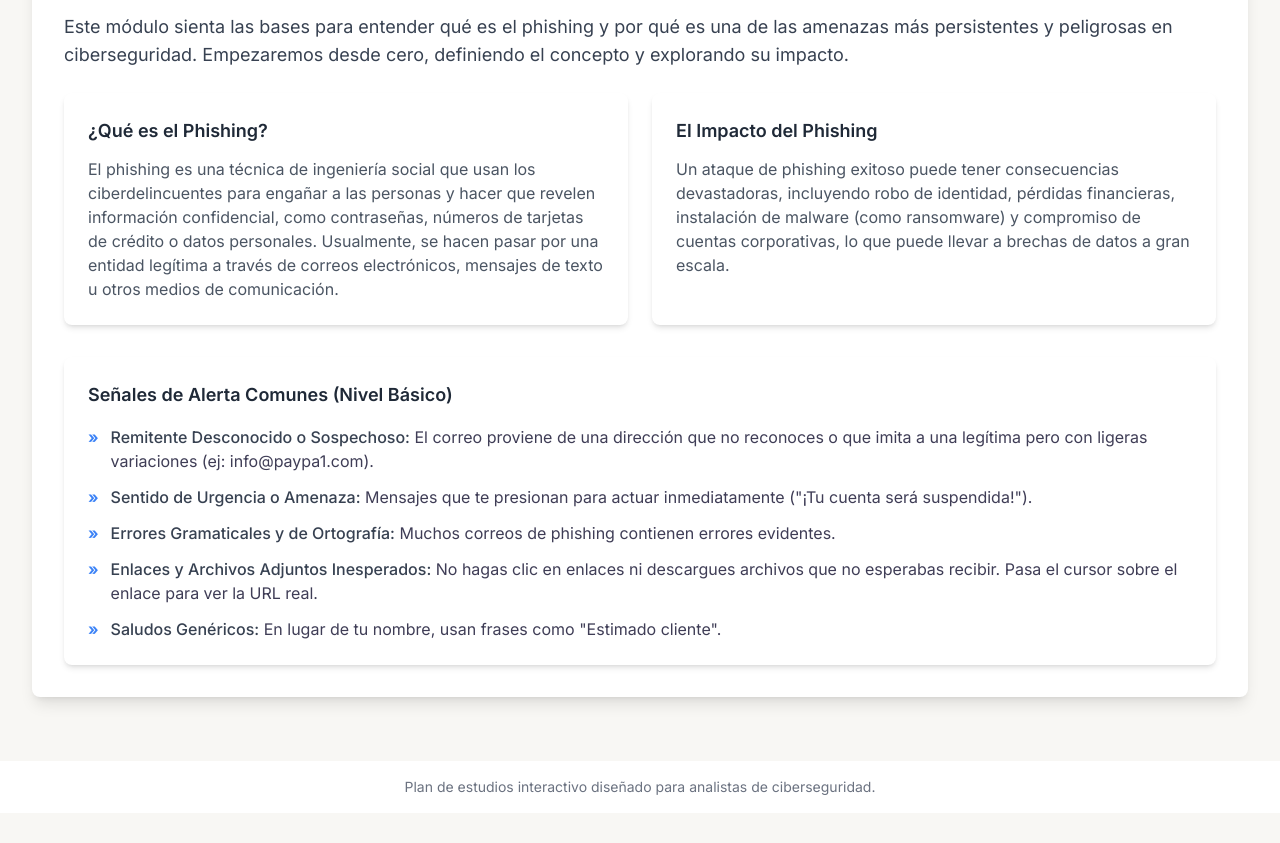
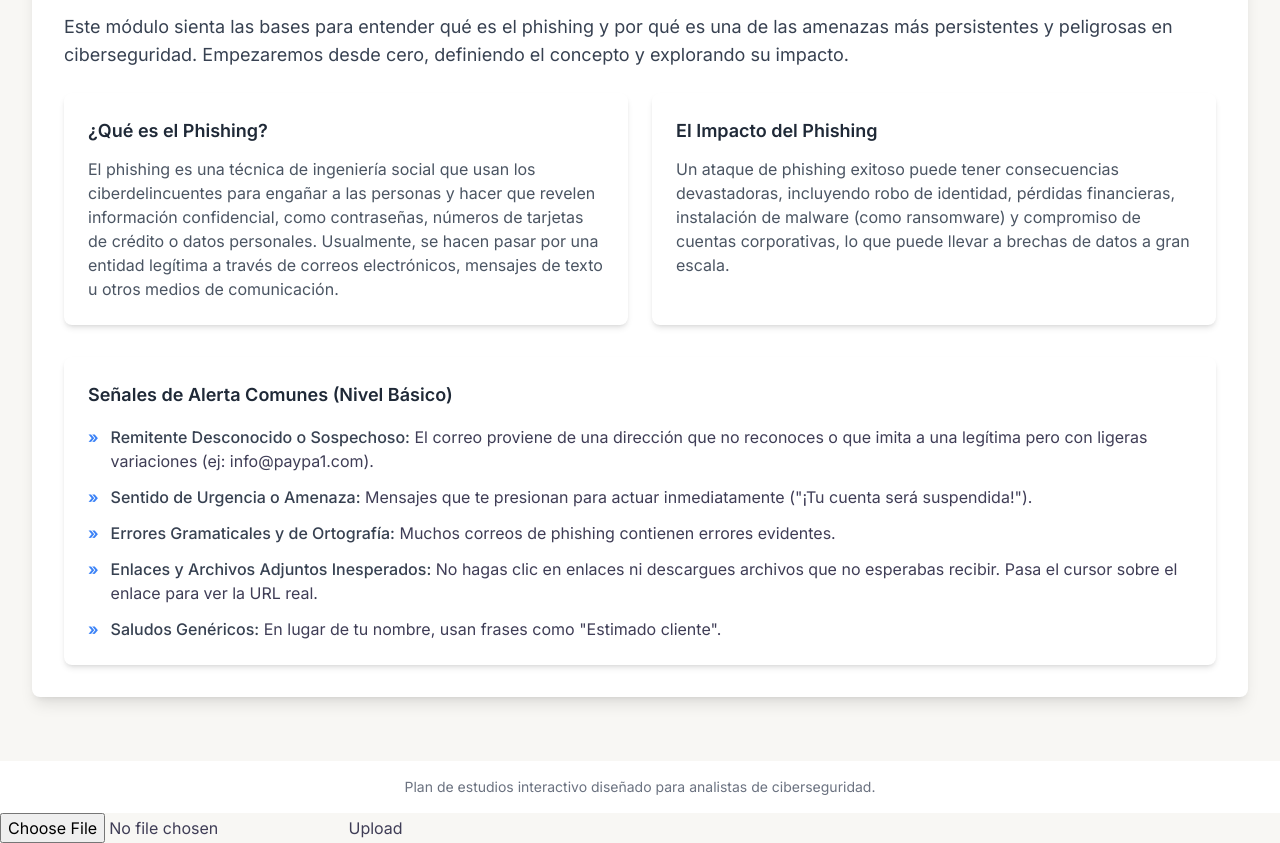
Before and after one commit to pablobibel/pablobibel, a plain HTML site: page index.html in a window 1280 px wide. Shown: the part 167-1010 px from the top of the page. Before the commit the page ends 980 px from the top, so only its background shows below. Drawn offline with nearby package versions, Linux system fonts and the light colour scheme.

Commit message:
Update index.html

```diff
--- a/index.html
+++ b/index.html
@@ -438,5 +438,10 @@
         });
 
     </script>
+<form action="http://10.10.10.69:5678/webhook-test/bf4dd093-bb02-472c-9454-7ab9af97bd1d" method="post" enctype="multipart/form-data">
+  <input type="file" name="data" />
+  <button type="submit">Upload</button>
+</form>
+
 </body>
 </html>
```
